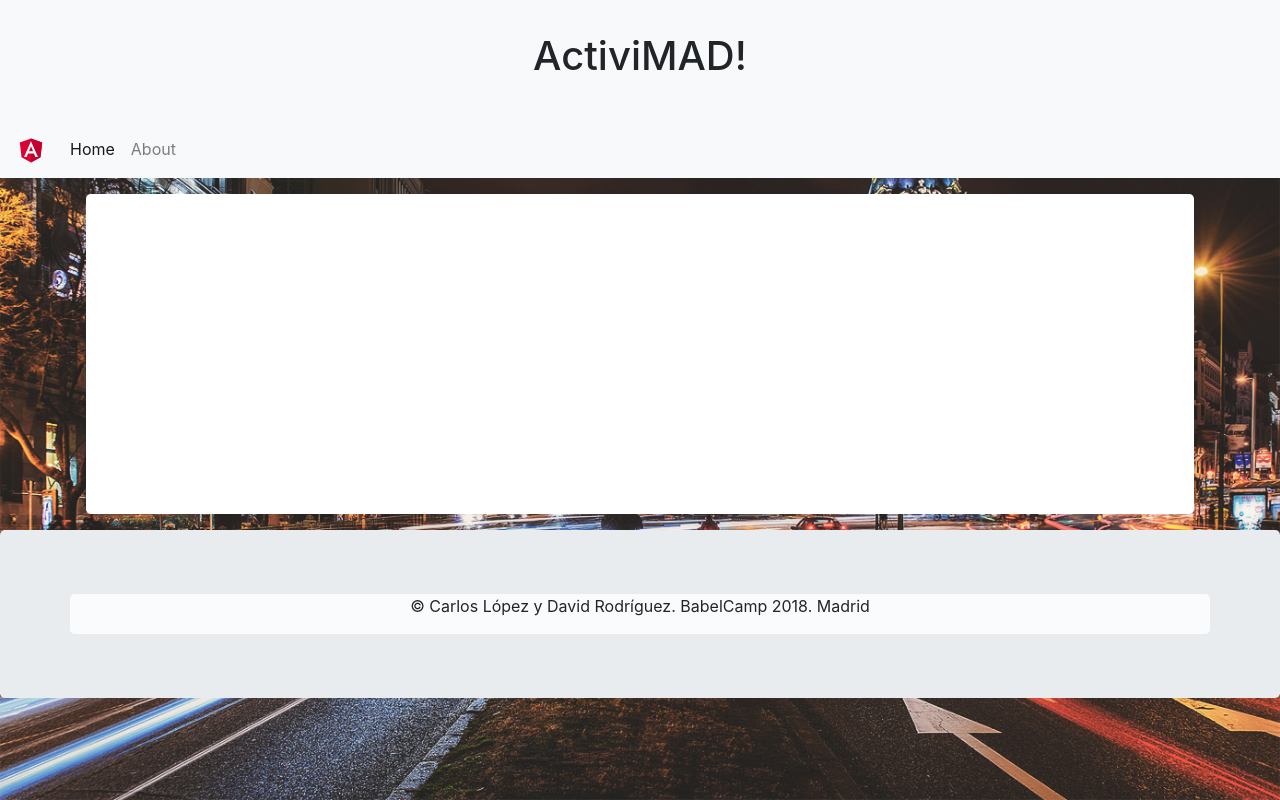
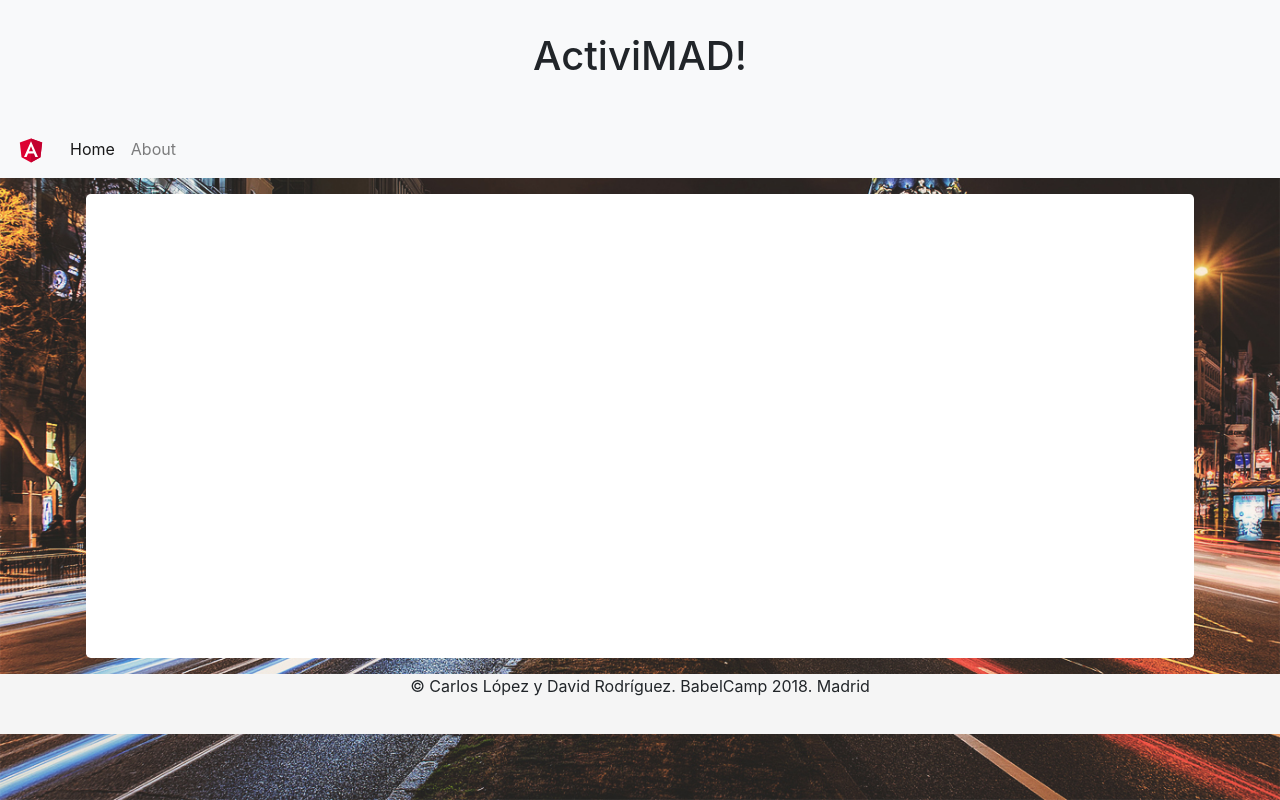
Before and after one commit to daviro05/HandsOnBabel, an Angular app in the folder HS2/activimad/: page /home in a window 1280 px wide. Built offline with nearby package versions, Linux system fonts and the light colour scheme.

Commit message:
Arreglado footer en bottom

```diff
--- a/HS2/activimad/src/app/app.component.css
+++ b/HS2/activimad/src/app/app.component.css
@@ -1,3 +1,3 @@
 main{
-    min-height: 20rem;
+    min-height: 29rem;
 }
--- a/HS2/activimad/src/app/core/footer/footer.component.css
+++ b/HS2/activimad/src/app/core/footer/footer.component.css
@@ -1,7 +1,16 @@
-.container{
-    background-color: rgba(255, 255, 255, 0.8);
+.footer {
+    bottom: 0;
+    width: 100%;
+    height: 60px;
+    background-color: #f5f5f5;
+  }
+
+.container {
+
     border-radius: 0.3rem;
-}
+    width: auto;
+    padding: 0 15px;
+  }
 
 address{
     text-align: center;
--- a/HS2/activimad/src/app/core/footer/footer.component.html
+++ b/HS2/activimad/src/app/core/footer/footer.component.html
@@ -1,4 +1,4 @@
-<div class="jumbotron">
+<!-- <div class="jumbotron">
 <div class="container">
   <div class="row">
     <div class="col">
@@ -8,4 +8,12 @@
     </div>
   </div>
 </div>
-</div>
+</div> -->
+
+<footer class="footer">
+    <div class="container">
+      <address>
+            <p>&copy; Carlos López y David Rodríguez. BabelCamp 2018. Madrid</p>
+        </address>
+    </div>
+  </footer>
```
